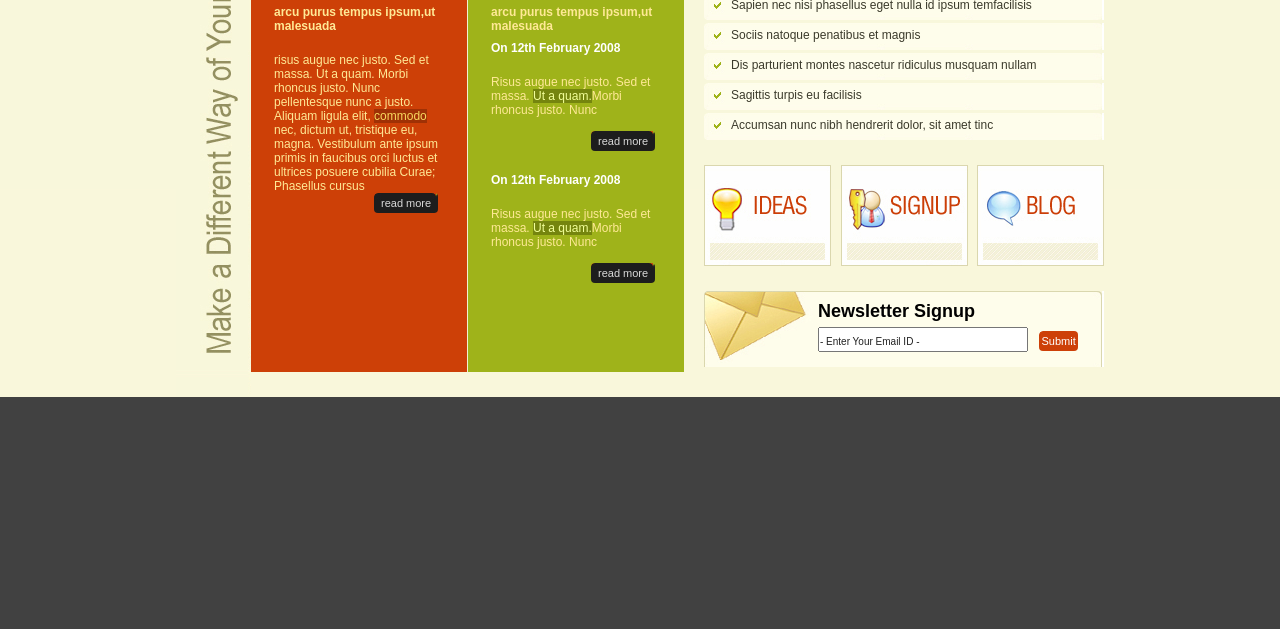
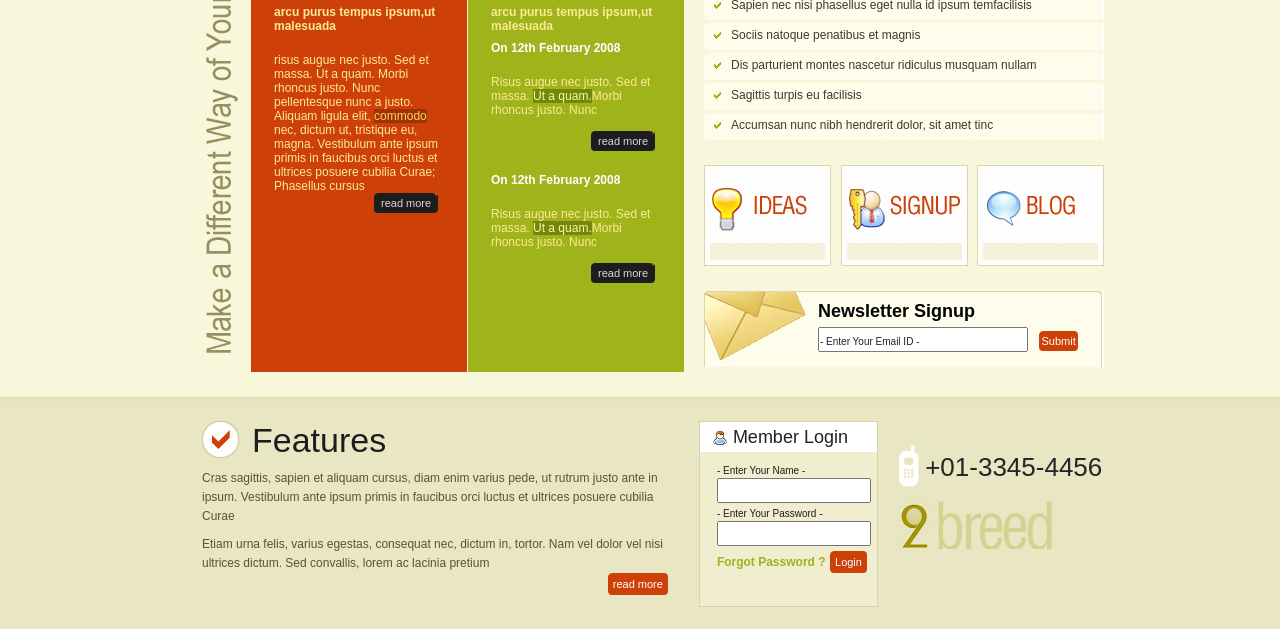
Before and after one commit to saifulislam05/fwt-6-css, a plain HTML site: page index.html in a window 1280 px wide. Shown: the part 343-972 px from the top of the page. Before the commit the page ends 800 px from the top, so only its background shows below. Drawn offline with Linux system fonts and the light colour scheme.

Commit message:
Middle content done

```diff
--- a/index.html
+++ b/index.html
@@ -99,6 +99,37 @@
             </div>
         </div>
     </div>
+    <!-- ---------middle-content-wrapper start------- -->
+    <div class="middle-content-wrapper">
+        <div class="container">
+            <div class="features-wrapper">
+                <h2>Features</h2>
+                <p><span>Cras sagittis, sapien et aliquam cursus,</span> diam enim varius pede, ut rutrum justo ante in
+                    ipsum. Vestibulum ante ipsum primis in faucibus orci luctus et ultrices posuere cubilia Curae</p>
+                <p><span>Etiam urna felis, varius egestas,</span> consequat nec, dictum in, tortor. Nam vel dolor vel
+                    nisi
+                    ultrices dictum. Sed convallis, lorem ac lacinia pretium</p>
+                <a href="#" class="read-more-btn">read more</a>
+            </div>
+            <div class="login-wrapper">
+                <h2>Member Login</h2>
+                <div class="form">
+                    <label>- Enter Your Name -</label>
+                    <input name="nane" type="text">
+                    <label>- Enter Your Password -</label>
+                    <input type="text">
+                    <div class="btns">
+                        <a href="#" class="forgot-btn">Forgot Password ?</a>
+                        <a href="#" class="login-btn">Login</a>
+                    </div>
+
+                </div>
+            </div>
+            <div class="contact">
+                <p>+01-3345-4456</p>
+            </div>
+        </div>
+    </div>
 </body>
 
 </html>
--- a/style.css
+++ b/style.css
@@ -272,3 +272,101 @@ body{
     -ms-border-radius: 4px;
     -o-border-radius: 4px;
 }
+
+/* --------middle-content-wrapper start------ */
+.middle-content-wrapper{
+    width: 100%;
+    background: #e9e6c3 url(images/middleBg.jpg) repeat-x;
+}
+.middle-content-wrapper .container{
+    width:928px ;
+    margin: 0 auto;
+    padding-top:24px ;
+    display: flex;
+}
+.features-wrapper{
+    width: 473px;
+    padding: 0 31px 34px 26px;
+}
+.features-wrapper h2{
+    font-size: 34px ;
+    color: #1d1d1d;
+    padding-left: 50px;
+    font-weight: normal;
+    background: url(images/globalpic.jpg) no-repeat -474px -357px;
+}
+.features-wrapper p{
+    margin-top: 9px;
+    font-size: 12px ;
+    color: #575433;
+    line-height: 19px;
+}
+.features-wrapper .read-more-btn, .login-btn{
+    padding: 5px;
+    text-decoration: none;
+    font-size: 11px;
+    float: right;
+    color: white;
+    background: url(images/globalpic.jpg) no-repeat -117px -226px;
+    background-repeat: no-repeat;
+    border-radius: 4px;
+    -webkit-border-radius: 4px;
+    -moz-border-radius: 4px;
+    -ms-border-radius: 4px;
+    -o-border-radius: 4px;
+}
+.login-wrapper{
+    width: 180px;
+    height: 184px;
+    border: 1px solid #d7d3aa;
+    background: #f1eed0;
+}
+.login-wrapper h2{
+    padding-left: 33px;
+    font-size: 18px;
+    color: #212121;
+    font-weight: normal;
+    line-height: 30px;
+    background:#ffffff url(images/globalpic.jpg) no-repeat -483px -399px ;
+}
+.login-wrapper .form{
+    padding:8px 0 0 17px;
+}
+.login-wrapper .form label{
+    font-size: 10px ;
+    color: #1d1d1d;
+}
+.login-wrapper .form input{
+    padding: 3px;
+    width: 90%;
+}
+
+.login-wrapper .form .btns{
+    margin-top: 6px;
+}
+.login-wrapper .form .btns .forgot-btn{
+    margin-top: 6px;
+    font-size: 12px;
+    text-decoration: none;
+    font-weight: bold;
+    color: #9fb31a;
+}
+
+.login-wrapper .form .btns .login-btn{
+    float: unset;
+    margin-top: 6px;
+}
+
+.contact{
+    width: 210px;
+    height: 107px;
+    margin: 21px 0 0 19px;
+    background:url(images/globalpic.jpg) no-repeat -75px -111px ;
+}
+.contact p{
+    font-size: 26px;
+    color: #252525;
+    margin-top: 10px;
+    line-height: 30px;
+    padding-left: 28px;
+}
```
